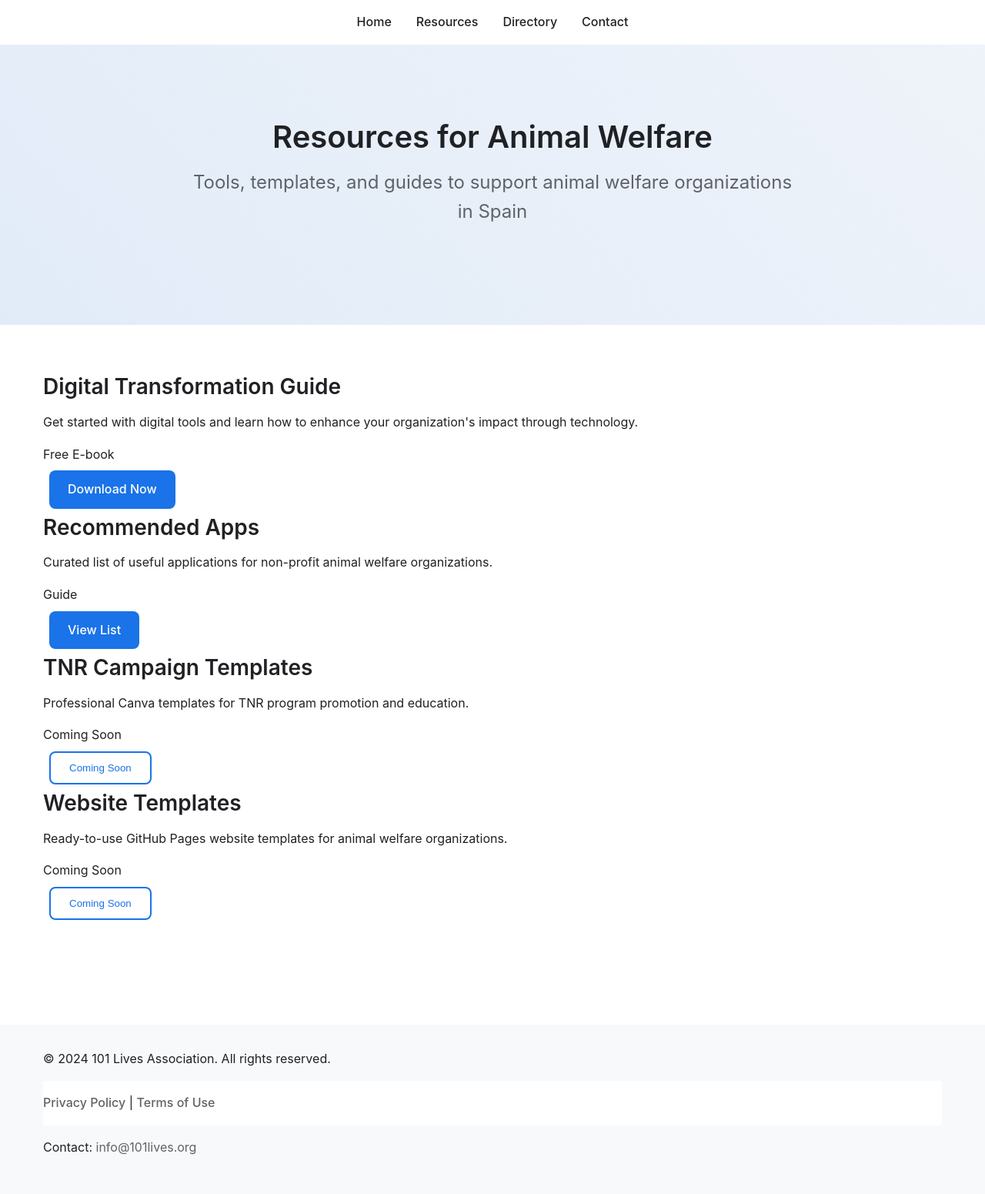
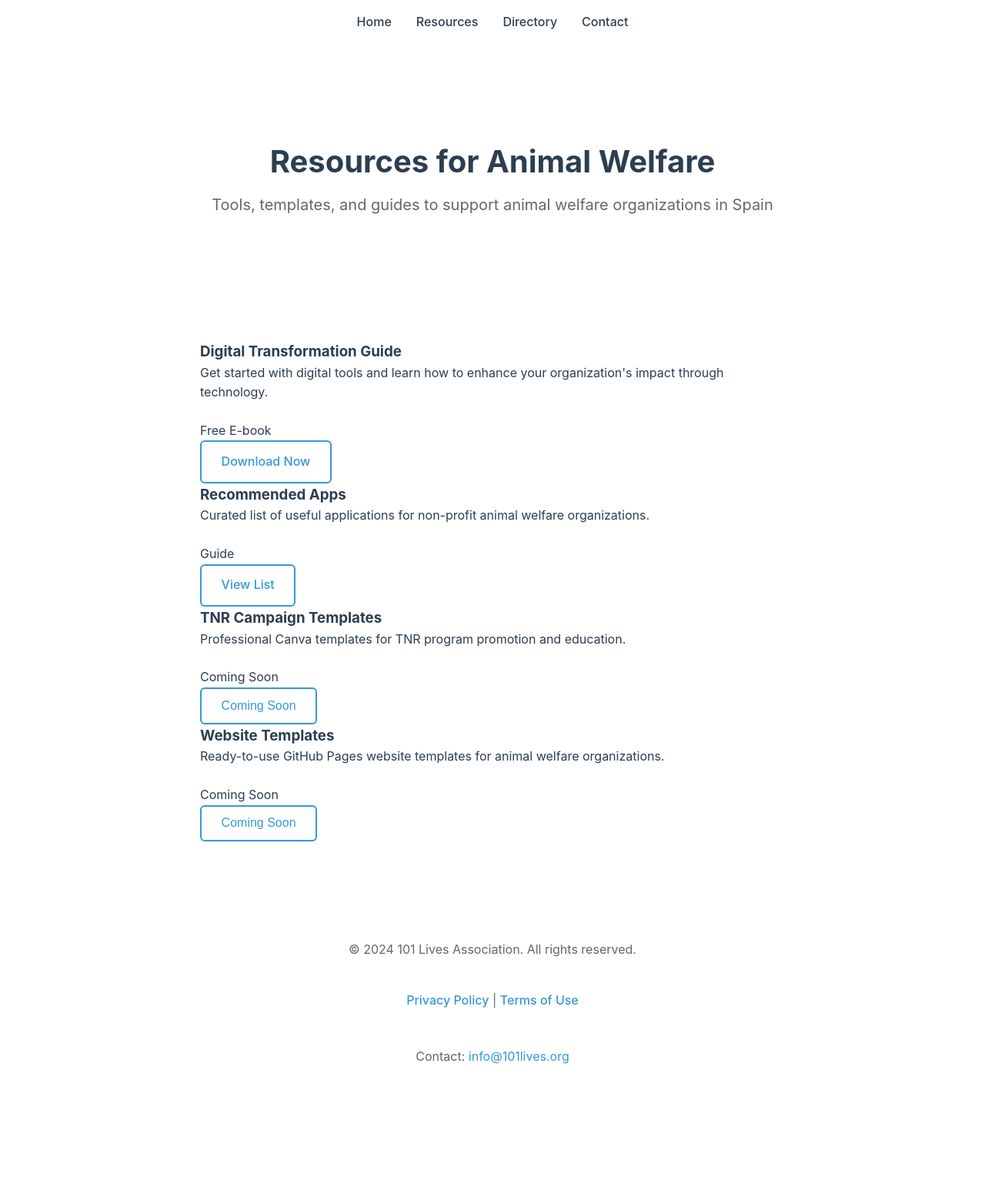
Before and after one commit to 101lives/101lives.github.io, a Jekyll site: the page resources/index.html, which Jekyll copies as it is, in a window 1280 px wide. Shown: the whole page at 77% size. Built offline with Jekyll 4.4.1, drawn with Linux system fonts in a browser that asks for light colours; after the commit the page ends 1442 px from its top, so only the background shows below that.

Commit message:
Update styles.css
styling with claude

```diff
--- a/assets/css/styles.css
+++ b/assets/css/styles.css
@@ -1,158 +1,110 @@
-/* Variables */
-:root {
-    --color-primary: #1a73e8;
-    --color-secondary: #4285f4;
-    --color-accent: #fbbc04;
-    --color-text: #202124;
-    --color-text-light: #5f6368;
-    --color-background: #ffffff;
-    --color-surface: #f8f9fa;
-    --spacing-unit: 1rem;
-    --border-radius: 8px;
-    --transition: all 0.2s ease;
+/* Reset */
+* {
+    margin: 0;
+    padding: 0;
+    box-sizing: border-box;
 }
 
-/* Base styles */
-*, *::before, *::after {
-    box-sizing: border-box;
-    margin: 0;
-    padding: 0;
-}
-
+/* Base */
 body {
-    font-family: -apple-system, BlinkMacSystemFont, 'Segoe UI', Roboto, Oxygen-Sans,
-                 Ubuntu, Cantarell, 'Helvetica Neue', sans-serif;
+    font-family: -apple-system, BlinkMacSystemFont, "Segoe UI", Roboto, Helvetica, Arial, sans-serif;
     line-height: 1.6;
-    color: var(--color-text);
-    background: var(--color-background);
+    color: #2c3e50;
+    max-width: 800px;
+    margin: 0 auto;
+    padding: 0 20px;
 }
 
 /* Typography */
-h1, h2, h3, h4, h5, h6 {
-    margin-bottom: var(--spacing-unit);
+h1, h2 {
+    margin: 2rem 0 1rem;
     line-height: 1.2;
+}
+
+h1 {
+    font-size: 2.5rem;
+    font-weight: 700;
+}
+
+h2 {
+    font-size: 1.75rem;
     font-weight: 600;
 }
 
-h1 { font-size: 2.5rem; }
-h2 { font-size: 2rem; }
-h3 { font-size: 1.75rem; }
-h4 { font-size: 1.5rem; }
-h5 { font-size: 1.25rem; }
-h6 { font-size: 1rem; }
-
 p {
-    margin-bottom: var(--spacing-unit);
-}
-
-/* Layout */
-.container {
-    width: 100%;
-    max-width: 1200px;
-    margin: 0 auto;
-    padding: 0 var(--spacing-unit);
+    margin-bottom: 1.5rem;
 }
 
 /* Navigation */
 nav {
-    background: var(--color-background);
     padding: 1rem 0;
-    box-shadow: 0 2px 4px rgba(0,0,0,0.1);
+    margin-bottom: 2rem;
 }
 
 nav ul {
     list-style: none;
     display: flex;
+    gap: 2rem;
     justify-content: center;
-    gap: 2rem;
 }
 
 nav a {
+    color: #2c3e50;
     text-decoration: none;
-    color: var(--color-text);
     font-weight: 500;
-    transition: var(--transition);
 }
 
 nav a:hover {
-    color: var(--color-primary);
+    color: #3498db;
 }
 
-/* Hero Section */
-.hero {
-    position: relative;
-    padding: 6rem 0;
-    background-color: var(--color-surface);
-    overflow: hidden;
+/* Sections */
+section {
+    margin: 4rem 0;
+    padding: 2rem 0;
 }
 
-.hero__overlay {
-    position: absolute;
-    top: 0;
-    left: 0;
-    right: 0;
-    bottom: 0;
-    background: linear-gradient(45deg, rgba(26,115,232,0.1), rgba(66,133,244,0.05));
+.hero {
+    text-align: center;
+    margin: 4rem 0;
 }
 
-.hero__content {
-    position: relative;
-    max-width: 800px;
-    margin: 0 auto;
-    text-align: center;
-    z-index: 1;
+.hero p {
+    font-size: 1.25rem;
+    color: #666;
+    margin: 1rem 0 2rem;
 }
 
-.hero__subtitle {
-    font-size: 1.5rem;
-    color: var(--color-text-light);
-    margin-bottom: 2rem;
-}
-
-.hero__buttons {
+/* Buttons */
+.buttons {
     display: flex;
     gap: 1rem;
     justify-content: center;
+    flex-wrap: wrap;
 }
 
-/* Sections */
-.section {
-    padding: 4rem 0;
+.button {
+    display: inline-block;
+    padding: 0.8rem 1.6rem;
+    border-radius: 6px;
+    text-decoration: none;
+    font-weight: 500;
+    border: 2px solid #3498db;
+    background: transparent;
+    color: #3498db;
+    cursor: pointer;
+    font-size: 1rem;
+    transition: all 0.2s ease;
 }
 
-.section--alt {
-    background: var(--color-surface);
-}
-
-/* Buttons */
-.button {
-    display: inline-block;
-    padding: 0.75rem 1.5rem;
-    border-radius: var(--border-radius);
-    font-weight: 500;
-    text-decoration: none;
-    cursor: pointer;
-    transition: var(--transition);
-    margin: 0.5rem;
-}
-
-.button--primary {
-    background: var(--color-primary);
+.button.primary {
+    background: #3498db;
     color: white;
 }
 
-.button--primary:hover {
-    background: var(--color-secondary);
-}
-
-.button--secondary {
-    background: transparent;
-    color: var(--color-primary);
-    border: 2px solid var(--color-primary);
-}
-
-.button--secondary:hover {
-    background: var(--color-primary);
+.button:hover {
+    background: #2980b9;
+    border-color: #2980b9;
     color: white;
 }
 
@@ -164,86 +116,82 @@ nav a:hover {
     left: 0;
     width: 100%;
     height: 100%;
-    background-color: rgba(0,0,0,0.5);
+    background: rgba(0, 0, 0, 0.8);
+    justify-content: center;
+    align-items: center;
     z-index: 1000;
 }
 
 .modal-content {
+    background: white;
+    padding: 2rem;
+    border-radius: 8px;
     position: relative;
-    background-color: #fff;
-    margin: 5% auto;
-    padding: 20px;
-    width: 90%;
-    max-width: 600px;
-    border-radius: 8px;
-    box-shadow: 0 4px 6px rgba(0,0,0,0.1);
+    max-width: 90%;
+    width: 600px;
 }
 
-.modal-close {
+.close {
     position: absolute;
-    right: 15px;
-    top: 10px;
-    font-size: 24px;
+    right: 1rem;
+    top: 1rem;
+    font-size: 1.5rem;
     cursor: pointer;
+    color: #666;
+    width: 30px;
+    height: 30px;
+    line-height: 30px;
+    text-align: center;
+    border-radius: 50%;
 }
 
-.form-container {
-    margin-top: 20px;
+.close:hover {
+    background: #f0f0f0;
 }
 
-/* Utilities */
-.text-center {
-    text-align: center;
+iframe {
+    width: 100%;
+    margin-top: 1rem;
 }
 
 /* Footer */
 footer {
-    background: var(--color-surface);
+    text-align: center;
     padding: 2rem 0;
     margin-top: 4rem;
+    color: #666;
 }
 
 footer nav {
-    box-shadow: none;
-    margin: 1rem 0;
+    margin-top: 1rem;
 }
 
 footer a {
-    color: var(--color-text-light);
+    color: #3498db;
     text-decoration: none;
-    transition: var(--transition);
-}
-
-footer a:hover {
-    color: var(--color-primary);
 }
 
 /* Responsive */
-@media (max-width: 768px) {
-    h1 { font-size: 2rem; }
-    h2 { font-size: 1.75rem; }
-    h3 { font-size: 1.5rem; }
-
-    .container {
-        padding: 0 calc(var(--spacing-unit) / 2);
-    }
-
-    .hero {
-        padding: 4rem 0;
-    }
-
-    .hero__subtitle {
-        font-size: 1.25rem;
-    }
-
-    .hero__buttons {
-        flex-direction: column;
-        align-items: stretch;
+@media (max-width: 600px) {
+    body {
+        padding: 0 1rem;
     }
 
     nav ul {
         flex-direction: column;
-        text-align: center;
+        align-items: center;
         gap: 1rem;
     }
+
+    h1 {
+        font-size: 2rem;
+    }
+
+    h2 {
+        font-size: 1.5rem;
+    }
+
+    .hero p {
+        font-size: 1.1rem;
+    }
 }
```
